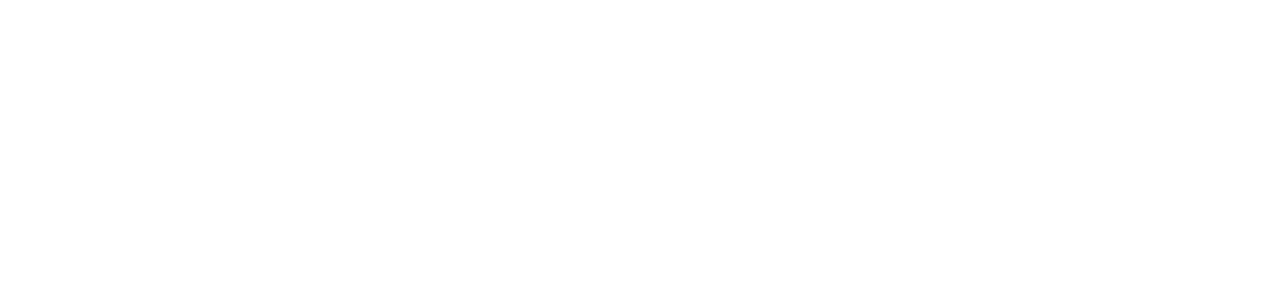
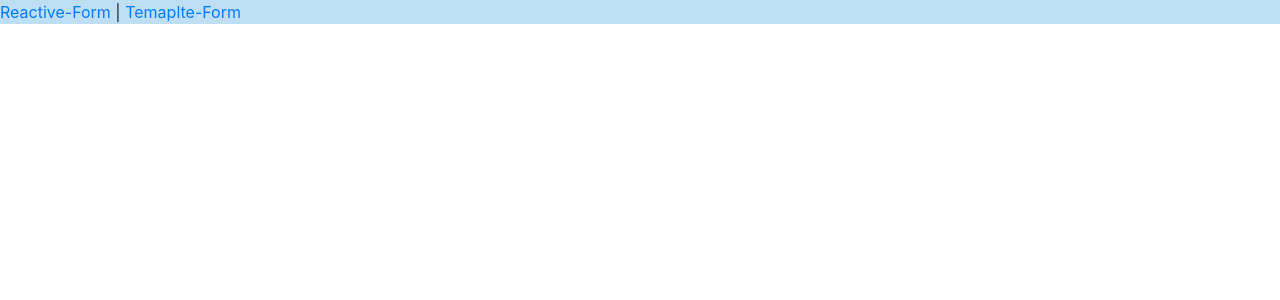
Before and after one commit to ShirinNadaf/Angular-form, an Angular app: page / in a window 1280 px wide. Shown: the top 300 px of the page. Built offline with nearby package versions, Linux system fonts and the light colour scheme.

Commit message:
feature/task-3: done task

```diff
--- a/src/app/app.component.css
+++ b/src/app/app.component.css
@@ -0,0 +1,3 @@
+nav{
+    background-color: rgb(190, 223, 243);
+}
--- a/src/app/app.component.html
+++ b/src/app/app.component.html
@@ -1,7 +1,7 @@
- <app-reactive-form></app-reactive-form>
- <app-template-form></app-template-form>
+ <!-- <app-reactive-form></app-reactive-form>
+ <app-template-form></app-template-form> -->
  <nav>
     <a class="button" routerLink="/reactive-form" routerLinkActive="activebutton">Reactive-Form</a> |
     <a class="button" routerLink="/template-form" routerLinkActive="activebutton">Temaplte-Form</a>
 </nav>
-<router-outlet></router-outle
+<router-outlet></router-outlet>
```
